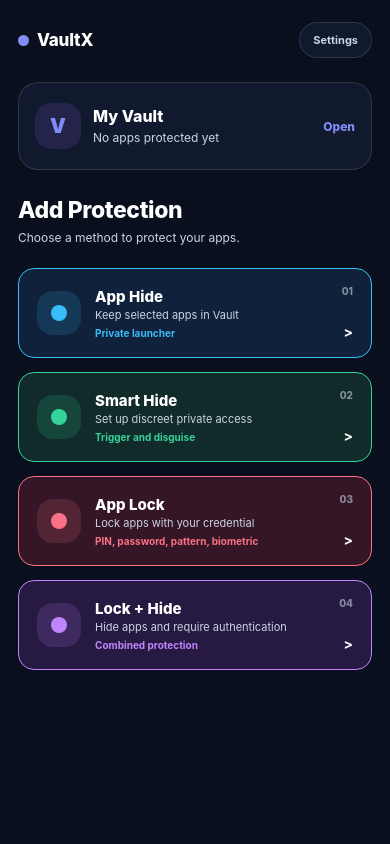
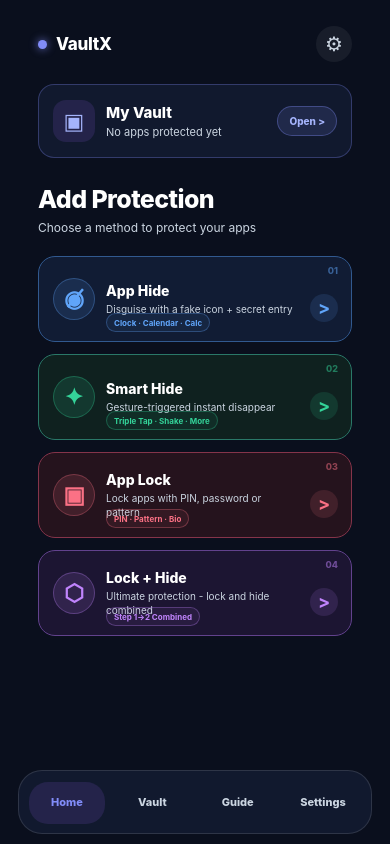
Before and after one commit to Sruwat/Security_system, a React Native app: screen /FeatureHub in a window 390 px wide. Built offline with nearby package versions, Linux system fonts and the light colour scheme.

Commit message:
Align primary VaultX screens with prototype UI

```diff
--- a/src/components/FigmaKit.tsx
+++ b/src/components/FigmaKit.tsx
@@ -148,12 +148,21 @@ export function FigmaRootLayout(props: {
   drawerDestinations: DrawerDestination[];
   children: React.ReactNode;
   bottomNav?: React.ReactNode;
+  rightActionLabel?: string;
+  onRightActionPress?: () => void;
 }) {
   const palette = useFigmaPalette(props.variant);
   const insets = useSafeAreaInsets();
   return (
     <FigmaPage variant={props.variant}>
-      <FigmaTopBar variant={props.variant} title={props.title} mode="root" onMenuPress={props.onDrawerOpen} />
+      <FigmaTopBar
+        variant={props.variant}
+        title={props.title}
+        mode="root"
+        onMenuPress={props.onDrawerOpen}
+        rightActionLabel={props.rightActionLabel}
+        onRightActionPress={props.onRightActionPress}
+      />
       <View style={[styles.rootBody, props.bottomNav ? {paddingBottom: 126 + insets.bottom} : null]}>{props.children}</View>
       {props.bottomNav ? <View style={[styles.fixedBottomNav, {backgroundColor: palette.background, bottom: insets.bottom + 10}]}>{props.bottomNav}</View> : null}
       <FigmaDrawer
@@ -302,7 +311,7 @@ export function FigmaBottomNav(props: {
       <View style={[styles.navPill, {backgroundColor: palette.accentSoft, left: pillOffsets[props.active]}]} />
       <NavButton label="Home" active={props.active === 'launcher'} onPress={props.onLauncherPress} />
       <NavButton label="Vault" active={props.active === 'dashboard'} onPress={props.onDashboardPress} />
-      <NavButton label="Access" active={props.active === 'access'} onPress={props.onAccessPress} />
+      <NavButton label="Guide" active={props.active === 'access'} onPress={props.onAccessPress} />
       <NavButton label="Settings" active={props.active === 'settings'} onPress={props.onSettingsPress} />
     </View>
   );
--- a/src/screens/feature-hub/FeatureHubScreen.tsx
+++ b/src/screens/feature-hub/FeatureHubScreen.tsx
@@ -2,22 +2,26 @@ import React from 'react';
 import {Pressable, ScrollView, StyleSheet, Text, View} from 'react-native';
 import {useFocusEffect, useNavigation} from '@react-navigation/native';
 import type {NativeStackNavigationProp} from '@react-navigation/native-stack';
-import {FigmaPage, figmaPalette} from '../../components/FigmaKit';
+import {useSafeAreaInsets} from 'react-native-safe-area-context';
+import {FigmaBottomNav, FigmaPage, figmaPalette} from '../../components/FigmaKit';
 import type {RootStackParamList} from '../../navigation/routes';
 import {localDataRepository} from '../../storage/LocalDataRepository';
 
 type FeatureCard = {
   title: string;
   subtitle: string;
-  detail: string;
+  badge: string;
+  icon: string;
   index: string;
   accent: string;
+  border: string;
   surface: string;
   action: () => void;
 };
 
 export function FeatureHubScreen() {
   const navigation = useNavigation<NativeStackNavigationProp<RootStackParamList>>();
+  const insets = useSafeAreaInsets();
   const palette = figmaPalette.dark;
   const [protectedCount, setProtectedCount] = React.useState(0);
 
@@ -35,64 +39,77 @@ export function FeatureHubScreen() {
     }, []),
   );
 
-  const cards = React.useMemo<FeatureCard[]>(
-    () => [
+  const cards: FeatureCard[] = [
     {
       title: 'App Hide',
-        subtitle: 'Keep selected apps in Vault',
-        detail: 'Private launcher',
+      subtitle: 'Disguise with a fake icon + secret entry',
+      badge: 'Clock · Calendar · Calc',
+      icon: '◉̸',
       index: '01',
-        accent: '#38BDF8',
-        surface: '#10213B',
+      accent: '#60A5FA',
+      border: '#31598F',
+      surface: '#111C34',
       action: () => navigation.navigate('SecretEntry', {flow: 'APP_HIDE'}),
     },
     {
       title: 'Smart Hide',
-        subtitle: 'Set up discreet private access',
-        detail: 'Trigger and disguise',
+      subtitle: 'Gesture-triggered instant disappear',
+      badge: 'Triple Tap · Shake · More',
+      icon: '✦',
       index: '02',
       accent: '#34D399',
-        surface: '#102B2A',
+      border: '#2A7868',
+      surface: '#0F211F',
       action: () => navigation.navigate('SecretEntry', {flow: 'SMART_HIDE'}),
     },
     {
       title: 'App Lock',
-        subtitle: 'Lock apps with your credential',
-        detail: 'PIN, password, pattern, biometric',
+      subtitle: 'Lock apps with PIN, password or pattern',
+      badge: 'PIN · Pattern · Bio',
+      icon: '▣',
       index: '03',
       accent: '#FB7185',
-        surface: '#351626',
+      border: '#85344A',
+      surface: '#25131D',
       action: () => navigation.navigate('PrimaryLock', {flow: 'APP_LOCK'}),
     },
     {
       title: 'Lock + Hide',
-        subtitle: 'Hide apps and require authentication',
-        detail: 'Combined protection',
+      subtitle: 'Ultimate protection - lock and hide combined',
+      badge: 'Step 1->2 Combined',
+      icon: '⬡',
       index: '04',
       accent: '#C084FC',
-        surface: '#271A42',
+      border: '#62428D',
+      surface: '#1C1532',
       action: () => navigation.navigate('SecretEntry', {flow: 'LOCK_HIDE'}),
     },
-    ],
-    [navigation],
-  );
+  ];
 
   return (
-    <FigmaPage variant="dark">
-      <ScrollView contentContainerStyle={styles.content} showsVerticalScrollIndicator={false}>
+    <FigmaPage variant="dark" style={styles.page}>
+      <ScrollView
+        contentContainerStyle={[styles.content, {paddingBottom: 104 + insets.bottom}]}
+        showsVerticalScrollIndicator={false}>
         <View style={styles.topRow}>
           <View style={styles.brandBlock}>
-            <View style={[styles.brandDot, {backgroundColor: palette.accent}]} />
+            <View style={styles.brandDot} />
             <Text style={[styles.brand, {color: palette.textPrimary}]}>VaultX</Text>
           </View>
-          <Pressable onPress={() => navigation.navigate('Settings')} style={[styles.settingsButton, {backgroundColor: palette.surface, borderColor: palette.border}]}>
-            <Text style={[styles.settingsText, {color: palette.textSecondary}]}>Settings</Text>
+          <Pressable
+            accessibilityLabel="Open settings"
+            onPress={() => navigation.navigate('Settings')}
+            style={({pressed}) => [styles.settingsButton, {opacity: pressed ? 0.72 : 1}]}
+            hitSlop={10}>
+            <Text style={styles.settingsGlyph}>⚙</Text>
           </Pressable>
         </View>
 
-        <Pressable onPress={() => navigation.navigate('Vault')} style={[styles.vaultQuickCard, {backgroundColor: palette.surface, borderColor: palette.border}]}>
-          <View style={[styles.vaultIcon, {backgroundColor: palette.accentSoft}]}>
-            <Text style={[styles.vaultIconText, {color: palette.accent}]}>V</Text>
+        <Pressable
+          onPress={() => navigation.navigate('Vault')}
+          style={({pressed}) => [styles.vaultQuickCard, {opacity: pressed ? 0.94 : 1}]}>
+          <View style={styles.vaultIcon}>
+            <Text style={styles.vaultIconText}>▣</Text>
           </View>
           <View style={styles.vaultCopy}>
             <Text style={[styles.vaultTitle, {color: palette.textPrimary}]}>My Vault</Text>
@@ -100,12 +117,14 @@ export function FeatureHubScreen() {
               {protectedCount === 0 ? 'No apps protected yet' : `${protectedCount} app${protectedCount === 1 ? '' : 's'} protected`}
             </Text>
           </View>
-          <Text style={[styles.openText, {color: palette.accent}]}>Open</Text>
+          <View style={styles.openPill}>
+            <Text style={styles.openText}>Open {'>'}</Text>
+          </View>
         </Pressable>
 
         <View style={styles.intro}>
           <Text style={[styles.title, {color: palette.textPrimary}]}>Add Protection</Text>
-          <Text style={[styles.subtitle, {color: palette.textSecondary}]}>Choose a method to protect your apps.</Text>
+          <Text style={[styles.subtitle, {color: palette.textSecondary}]}>Choose a method to protect your apps</Text>
         </View>
 
         <View style={styles.cards}>
@@ -115,123 +134,72 @@ export function FeatureHubScreen() {
               onPress={card.action}
               style={({pressed}) => [
                 styles.card,
-                {backgroundColor: card.surface, borderColor: card.accent, opacity: pressed ? 0.92 : 1},
+                {backgroundColor: card.surface, borderColor: card.border, opacity: pressed ? 0.92 : 1},
               ]}>
-              <View style={[styles.iconShell, {backgroundColor: `${card.accent}26`}]}>
-                <View style={[styles.iconDot, {backgroundColor: card.accent}]} />
+              <Text style={[styles.cardIndex, {color: `${card.accent}80`}]}>{card.index}</Text>
+              <View style={[styles.iconShell, {backgroundColor: `${card.accent}22`, borderColor: `${card.accent}4D`}]}>
+                <Text style={[styles.cardIcon, {color: card.accent}]}>{card.icon}</Text>
               </View>
               <View style={styles.cardCopy}>
                 <Text style={[styles.cardTitle, {color: palette.textPrimary}]}>{card.title}</Text>
                 <Text style={[styles.cardSubtitle, {color: palette.textSecondary}]}>{card.subtitle}</Text>
-                <Text style={[styles.cardDetail, {color: card.accent}]}>{card.detail}</Text>
               </View>
-              <View style={styles.cardRight}>
-                <Text style={[styles.cardIndex, {color: `${palette.textSecondary}99`}]}>{card.index}</Text>
-                <Text style={[styles.cardArrow, {color: palette.textPrimary}]}>{'>'}</Text>
+              <View style={[styles.cardBadge, {borderColor: `${card.accent}4D`, backgroundColor: `${card.accent}12`}]}>
+                <Text style={[styles.cardBadgeText, {color: card.accent}]} numberOfLines={1}>{card.badge}</Text>
+              </View>
+              <View style={[styles.cardArrow, {backgroundColor: `${card.accent}22`}]}>
+                <Text style={[styles.cardArrowText, {color: card.accent}]}>{'>'}</Text>
               </View>
             </Pressable>
           ))}
         </View>
       </ScrollView>
+
+      <View style={[styles.bottomDock, {bottom: insets.bottom + 10}]}>
+        <FigmaBottomNav
+          variant="dark"
+          active="launcher"
+          onLauncherPress={() => navigation.navigate('FeatureHub')}
+          onDashboardPress={() => navigation.navigate('Vault')}
+          onAccessPress={() => navigation.navigate('Gallery')}
+          onSettingsPress={() => navigation.navigate('Settings')}
+        />
+      </View>
     </FigmaPage>
   );
 }
 
 const styles = StyleSheet.create({
-  content: {flexGrow: 1, paddingTop: 10, paddingBottom: 28},
-  topRow: {
-    flexDirection: 'row',
-    alignItems: 'center',
-    justifyContent: 'space-between',
-  },
-  brandBlock: {flexDirection: 'row', alignItems: 'center', gap: 8},
-  brandDot: {width: 11, height: 11, borderRadius: 6},
-  brand: {fontSize: 17, fontWeight: '800', letterSpacing: -0.2},
-  settingsButton: {
-    minHeight: 36,
-    borderRadius: 18,
-    borderWidth: 1,
-    paddingHorizontal: 13,
-    justifyContent: 'center',
-  },
-  settingsText: {fontSize: 11, fontWeight: '700'},
-  vaultQuickCard: {marginTop: 24, minHeight: 88, borderRadius: 20, borderWidth: 1, paddingHorizontal: 16, flexDirection: 'row', alignItems: 'center', gap: 12},
-  vaultIcon: {width: 46, height: 46, borderRadius: 16, alignItems: 'center', justifyContent: 'center'},
-  vaultIconText: {fontSize: 20, fontWeight: '900'},
+  page: {position: 'relative'},
+  content: {flexGrow: 1, paddingHorizontal: 20, paddingTop: 12},
+  topRow: {height: 40, flexDirection: 'row', alignItems: 'center', justifyContent: 'space-between'},
+  brandBlock: {flexDirection: 'row', alignItems: 'center', gap: 9},
+  brandDot: {width: 9, height: 9, borderRadius: 99, backgroundColor: '#818CF8', shadowColor: '#818CF8', shadowOpacity: 0.8, shadowRadius: 8, elevation: 4},
+  brand: {fontSize: 17, lineHeight: 22, fontWeight: '800', letterSpacing: -0.3},
+  settingsButton: {width: 36, height: 36, borderRadius: 18, alignItems: 'center', justifyContent: 'center', backgroundColor: 'rgba(255,255,255,0.06)'},
+  settingsGlyph: {color: '#CBD5E1', fontSize: 20, lineHeight: 22},
+  vaultQuickCard: {marginTop: 20, minHeight: 74, borderRadius: 16, borderWidth: 1, borderColor: 'rgba(129,140,248,0.30)', backgroundColor: '#11192E', paddingHorizontal: 14, flexDirection: 'row', alignItems: 'center', gap: 11},
+  vaultIcon: {width: 42, height: 42, borderRadius: 13, alignItems: 'center', justifyContent: 'center', backgroundColor: '#24234A'},
+  vaultIconText: {fontSize: 22, lineHeight: 24, color: '#A5B4FC'},
   vaultCopy: {flex: 1},
-  vaultTitle: {fontSize: 16, lineHeight: 20, fontWeight: '800'},
-  vaultMeta: {marginTop: 4, fontSize: 12, lineHeight: 16},
-  openText: {fontSize: 12, fontWeight: '800'},
+  vaultTitle: {fontSize: 15, lineHeight: 19, fontWeight: '800'},
+  vaultMeta: {marginTop: 3, fontSize: 11, lineHeight: 15},
+  openPill: {height: 30, borderRadius: 15, paddingHorizontal: 11, justifyContent: 'center', backgroundColor: 'rgba(129,140,248,0.14)', borderWidth: 1, borderColor: 'rgba(129,140,248,0.34)'},
+  openText: {fontSize: 10, lineHeight: 13, fontWeight: '800', color: '#A5B4FC'},
   intro: {marginTop: 26},
-  title: {
-    fontSize: 23,
-    lineHeight: 28,
-    fontWeight: '800',
-    letterSpacing: -0.4,
-  },
-  subtitle: {
-    marginTop: 5,
-    fontSize: 12,
-    lineHeight: 17,
-  },
-  cards: {
-    marginTop: 22,
-    gap: 14,
-  },
-  card: {
-    minHeight: 90,
-    borderRadius: 16,
-    borderWidth: 1,
-    paddingHorizontal: 18,
-    paddingVertical: 16,
-    flexDirection: 'row',
-    alignItems: 'center',
-    gap: 14,
-  },
-  iconShell: {
-    width: 44,
-    height: 44,
-    borderRadius: 16,
-    justifyContent: 'center',
-    alignItems: 'center',
-  },
-  iconDot: {
-    width: 16,
-    height: 16,
-    borderRadius: 8,
-  },
-  cardCopy: {
-    flex: 1,
-  },
-  cardTitle: {
-    fontSize: 15,
-    lineHeight: 19,
-    fontWeight: '800',
-  },
-  cardSubtitle: {
-    marginTop: 2,
-    fontSize: 11,
-    lineHeight: 15,
-  },
-  cardDetail: {
-    marginTop: 4,
-    alignSelf: 'flex-start',
-    fontSize: 10,
-    lineHeight: 13,
-    fontWeight: '700',
-  },
-  cardRight: {
-    alignItems: 'flex-end',
-    alignSelf: 'stretch',
-    justifyContent: 'space-between',
-  },
-  cardIndex: {
-    fontSize: 10,
-    fontWeight: '800',
-  },
-  cardArrow: {
-    fontSize: 14,
-    fontWeight: '700',
-    lineHeight: 18,
-  },
+  title: {fontSize: 25, lineHeight: 30, fontWeight: '800', letterSpacing: -0.6},
+  subtitle: {marginTop: 5, fontSize: 12, lineHeight: 17},
+  cards: {marginTop: 20, gap: 12},
+  card: {minHeight: 86, borderRadius: 17, borderWidth: 1, paddingLeft: 14, paddingRight: 13, paddingVertical: 12, flexDirection: 'row', alignItems: 'center', gap: 11, overflow: 'hidden'},
+  cardIndex: {position: 'absolute', top: 8, right: 13, fontSize: 9, lineHeight: 11, fontWeight: '800'},
+  iconShell: {width: 42, height: 42, borderRadius: 21, alignItems: 'center', justifyContent: 'center', borderWidth: 1},
+  cardIcon: {fontSize: 23, lineHeight: 27, fontWeight: '700'},
+  cardCopy: {flex: 1, paddingRight: 4},
+  cardTitle: {fontSize: 14, lineHeight: 18, fontWeight: '800'},
+  cardSubtitle: {marginTop: 2, fontSize: 10, lineHeight: 14},
+  cardBadge: {position: 'absolute', left: 67, bottom: 9, maxWidth: 188, height: 19, borderRadius: 10, borderWidth: 1, paddingHorizontal: 7, justifyContent: 'center'},
+  cardBadgeText: {fontSize: 8, lineHeight: 10, fontWeight: '700'},
+  cardArrow: {width: 28, height: 28, borderRadius: 14, alignItems: 'center', justifyContent: 'center', marginTop: 17},
+  cardArrowText: {fontSize: 18, lineHeight: 20, fontWeight: '700'},
+  bottomDock: {position: 'absolute', left: 18, right: 18},
 });
--- a/src/screens/gallery/GalleryScreen.tsx
+++ b/src/screens/gallery/GalleryScreen.tsx
@@ -147,7 +147,7 @@ export function GalleryScreen() {
   return (
     <FigmaRootLayout
       variant="dark"
-      title="VaultX"
+      title="How to Use"
       drawerTitle="VaultX"
       drawerOpen={drawerOpen}
       onDrawerOpen={openDrawer}
@@ -164,9 +164,10 @@ export function GalleryScreen() {
         />
       }>
       <ScrollView contentContainerStyle={styles.scrollContent} showsVerticalScrollIndicator={false}>
-        <Text style={[styles.heroTitle, {color: palette.textPrimary}]}>Secret Access</Text>
+        <Text style={[styles.kicker, {color: '#FBBF24'}]}>Entry Methods</Text>
+        <Text style={[styles.heroTitle, {color: palette.textPrimary}]}>How to unlock your private apps</Text>
         <Text style={[styles.heroSubtitle, {color: palette.textSecondary}]}>
-          Yahin se calculator, clock, calendar, dashboard, aur Hidden Apps access hongi.
+          Choose a disguise or open your protected space directly.
         </Text>
 
         <View style={[styles.heroCard, {backgroundColor: palette.surface, borderColor: palette.border}]}>
@@ -174,9 +175,9 @@ export function GalleryScreen() {
             <Text style={[styles.heroGlyph, {color: palette.accent}]}>◇</Text>
           </View>
           <View style={styles.heroCopy}>
-            <Text style={[styles.heroCardTitle, {color: palette.textPrimary}]}>Private area shortcuts</Text>
+            <Text style={[styles.heroCardTitle, {color: palette.textPrimary}]}>Your private entry points</Text>
             <Text style={[styles.heroCardBody, {color: palette.textSecondary}]}>
-              Disguise access, hidden apps, aur protected dashboard sab ek hi screen par connected hain.
+              Calculator, Clock, Calendar, and Gallery connect to the same protected Vault.
             </Text>
           </View>
         </View>
@@ -211,7 +212,7 @@ export function GalleryScreen() {
             styles.primaryButton,
             {backgroundColor: '#A78BFA', opacity: pressed ? 0.94 : 1},
           ]}>
-          <Text style={styles.primaryButtonText}>Open Hidden Apps</Text>
+          <Text style={styles.primaryButtonText}>Open Vault</Text>
         </Pressable>
       </ScrollView>
     </FigmaRootLayout>
@@ -222,11 +223,18 @@ const styles = StyleSheet.create({
   scrollContent: {
     paddingBottom: 12,
   },
+  kicker: {
+    marginTop: 8,
+    fontSize: 11,
+    fontWeight: '800',
+    letterSpacing: 0.6,
+    lineHeight: 14,
+  },
   heroTitle: {
-    marginTop: 8,
-    fontSize: 28,
+    marginTop: 7,
+    fontSize: 25,
     fontWeight: '900',
-    lineHeight: 34,
+    lineHeight: 30,
   },
   heroSubtitle: {
     marginTop: 8,
--- a/src/screens/vault/VaultScreen.tsx
+++ b/src/screens/vault/VaultScreen.tsx
@@ -150,12 +150,14 @@ export function VaultScreen() {
   return (
     <FigmaRootLayout
       variant={variant}
-      title="Vault"
+      title="My Vault"
       drawerTitle="Smart App Lock"
       drawerOpen={drawerOpen}
       onDrawerOpen={openDrawer}
       onDrawerClose={closeDrawer}
       drawerDestinations={drawerDestinations}
+      rightActionLabel="+ Add"
+      onRightActionPress={() => navigation.navigate('AddApps', {preset: 'HIDE', flow: 'APP_HIDE'})}
       bottomNav={
         <FigmaBottomNav
           variant={variant}
@@ -167,7 +169,22 @@ export function VaultScreen() {
         />
       }>
       <ScrollView contentContainerStyle={styles.scrollContent} showsVerticalScrollIndicator={false}>
-        <Text style={[styles.subtitle, {color: palette.textSecondary}]}>Your protected apps, ready when you are.</Text>
+        <View style={[styles.statsCard, {backgroundColor: palette.surface, borderColor: palette.border}]}>
+          <View style={styles.statItem}>
+            <Text style={[styles.statNumber, {color: palette.textPrimary}]}>{apps.filter(app => app.isLocked).length}</Text>
+            <Text style={[styles.statLabel, {color: palette.textSecondary}]}>Locked</Text>
+          </View>
+          <View style={[styles.statDivider, {backgroundColor: palette.border}]} />
+          <View style={styles.statItem}>
+            <Text style={[styles.statNumber, {color: palette.textPrimary}]}>{hiddenApps.length}</Text>
+            <Text style={[styles.statLabel, {color: palette.textSecondary}]}>Hidden</Text>
+          </View>
+          <View style={[styles.statDivider, {backgroundColor: palette.border}]} />
+          <View style={styles.statItem}>
+            <Text style={[styles.statNumber, {color: palette.textPrimary}]}>{apps.filter(app => app.enabled).length}</Text>
+            <Text style={[styles.statLabel, {color: palette.textSecondary}]}>Total</Text>
+          </View>
+        </View>
 
         {pendingPackageName ? (
           <View style={[styles.pendingCard, {backgroundColor: palette.surface, borderColor: palette.border}]}>
@@ -192,9 +209,6 @@ export function VaultScreen() {
 
         <View style={styles.sectionHeader}>
           <Text style={[styles.sectionTitle, {color: palette.textPrimary}]}>Protected Apps</Text>
-          <Pressable onPress={() => navigation.navigate('AddApps', {preset: 'HIDE', flow: 'APP_HIDE'})}>
-            <Text style={[styles.addText, {color: palette.accent}]}>+ Add</Text>
-          </Pressable>
         </View>
 
         <View style={styles.grid}>
@@ -203,8 +217,11 @@ export function VaultScreen() {
               <Text style={[styles.loadingText, {color: palette.textSecondary}]}>Loading...</Text>
             </View>
           ) : hiddenApps.length === 0 ? (
-            <View style={[styles.appCard, styles.loadingCard, {backgroundColor: propsBg(variant), borderColor: palette.border}]}>
-              <Text style={[styles.loadingText, {color: palette.textSecondary}]}>No hidden apps yet</Text>
+            <View style={[styles.emptyCard, {backgroundColor: propsBg(variant), borderColor: palette.border}]}>
+              <Text style={styles.emptyGlyph}>▣</Text>
+              <Text style={[styles.emptyTitle, {color: palette.textPrimary}]}>Vault is Empty</Text>
+              <Text style={[styles.emptyText, {color: palette.textSecondary}]}>Add your first protected app using the features on the Home tab</Text>
+              <FigmaActionButton variant={variant} label="Go to Home" onPress={() => navigation.navigate('FeatureHub')} />
             </View>
           ) : (
             <>
@@ -271,6 +288,35 @@ const styles = StyleSheet.create({
   scrollContent: {
     paddingBottom: 18,
   },
+  statsCard: {
+    marginTop: 6,
+    minHeight: 78,
+    borderRadius: 16,
+    borderWidth: 1,
+    paddingHorizontal: 18,
+    flexDirection: 'row',
+    alignItems: 'center',
+    justifyContent: 'space-between',
+  },
+  statItem: {
+    flex: 1,
+    alignItems: 'center',
+  },
+  statNumber: {
+    fontSize: 21,
+    lineHeight: 25,
+    fontWeight: '800',
+  },
+  statLabel: {
+    marginTop: 3,
+    fontSize: 10,
+    lineHeight: 13,
+    fontWeight: '600',
+  },
+  statDivider: {
+    width: 1,
+    height: 34,
+  },
   subtitle: {
     marginTop: 6,
     fontSize: 14,
@@ -326,6 +372,33 @@ const styles = StyleSheet.create({
   loadingCard: {
     justifyContent: 'center',
     alignItems: 'center',
+  },
+  emptyCard: {
+    minHeight: 230,
+    borderRadius: 20,
+    borderWidth: 1,
+    alignItems: 'center',
+    justifyContent: 'center',
+    paddingHorizontal: 26,
+    paddingVertical: 24,
+  },
+  emptyGlyph: {
+    color: '#A5B4FC',
+    fontSize: 34,
+    lineHeight: 38,
+  },
+  emptyTitle: {
+    marginTop: 13,
+    fontSize: 17,
+    lineHeight: 21,
+    fontWeight: '800',
+  },
+  emptyText: {
+    marginTop: 6,
+    marginBottom: 18,
+    textAlign: 'center',
+    fontSize: 11,
+    lineHeight: 16,
   },
   appIcon: {
     width: 52,
```
Also changed, not shown: src/screens/settings/SettingsScreen.tsx (+8 -8 lines). Lines whose indentation alone changed are shown as unchanged.
